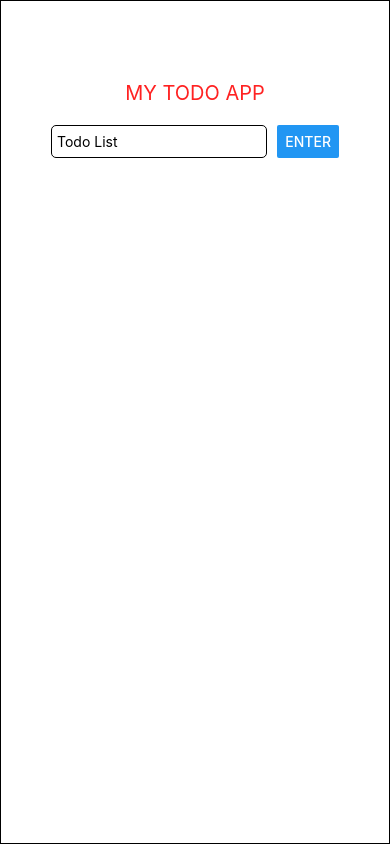
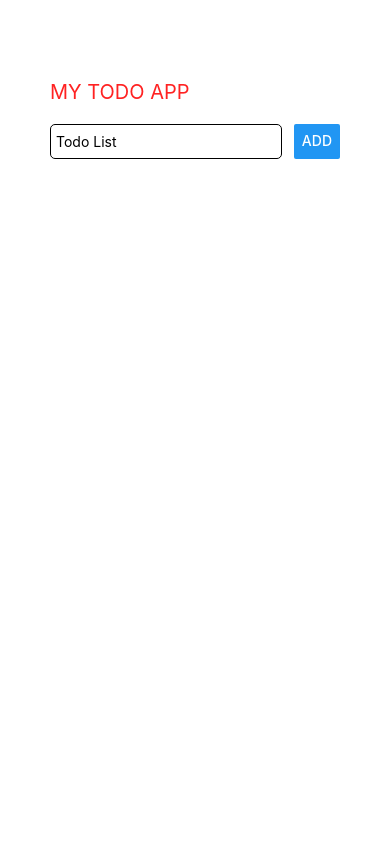
Before and after one commit to MCivas81/react-native-todolist, a React Native app: screen / in a window 390 px wide. Built offline with nearby package versions, Linux system fonts and the light colour scheme.

Commit message:
feat: button functionality
pressing the button the items are shown to the screen

```diff
--- a/App.js
+++ b/App.js
@@ -1,41 +1,57 @@
 import { StatusBar } from 'expo-status-bar';
 import React, { useState } from 'react';
-import { Button, StyleSheet, Text, TextInput, View } from 'react-native';
+import {
+  Button,
+  StyleSheet,
+  Text,
+  TextInput,
+  View,
+  FlatList,
+} from 'react-native';
 
 export default function App() {
   const [inputValue, setInputValue] = useState('');
+  const [todos, setTodos] = useState([]);
 
-  const HandleValue = (text) => {
+  const todosHandler = (text) => {
     setInputValue(text);
   };
 
+  const addTodosHandler = () => {
+    setTodos((todos) => [
+      ...todos,
+      { id: Math.random().toString(), value: inputValue },
+    ]);
+  };
+
   return (
-    <View style={styles.Container}>
+    <View style={styles.Screen}>
       <Text style={styles.Title}>MY TODO APP</Text>
       <View style={styles.InputContainer}>
         <TextInput
-          onChangeText={HandleValue}
+          onChangeText={todosHandler}
           value={inputValue}
           style={styles.Input}
           placeholder='Todo List'
         />
-        <Button title='Enter' onPress={() => {}} />
+        <Button title='Add' onPress={addTodosHandler} />
       </View>
-      <View>
-        <Text></Text>
-      </View>
+      <FlatList
+        keyExtractor={(item, index) => item.id}
+        data={todos}
+        renderItem={(itemData) => (
+          <View style={styles.Todos}>
+            <Text>{itemData.item.value}</Text>
+          </View>
+        )}></FlatList>
       <StatusBar style='auto' />
     </View>
   );
 }
 
 const styles = StyleSheet.create({
-  Container: {
-    borderWidth: 1,
-    backgroundColor: '#fff',
-    flex: 1,
+  Screen: {
     padding: 50,
-    alignItems: 'center',
   },
   Title: {
     marginTop: 30,
@@ -44,15 +60,24 @@ const styles = StyleSheet.create({
   },
   InputContainer: {
     flexDirection: 'row',
-    alignItems: 'center',
+    justifyContent: 'space-between',
     marginTop: 20,
   },
   Input: {
     width: '80%',
     borderWidth: 1,
     borderRadius: 5,
-    paddingLeft: 5,
-    paddingVertical: 7,
+    paddingHorizontal: 5,
+    paddingVertical: 8,
     marginRight: 10,
+    borderWidth: 1,
+    backgroundColor: '#fff',
+  },
+  Todos: {
+    padding: 10,
+    marginTop: 20,
+    backgroundColor: '#ccc',
+    borderColor: '#333',
+    borderWidth: 1,
   },
 });
```
